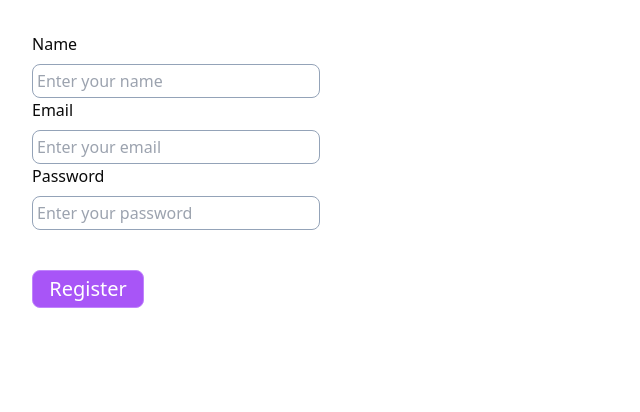
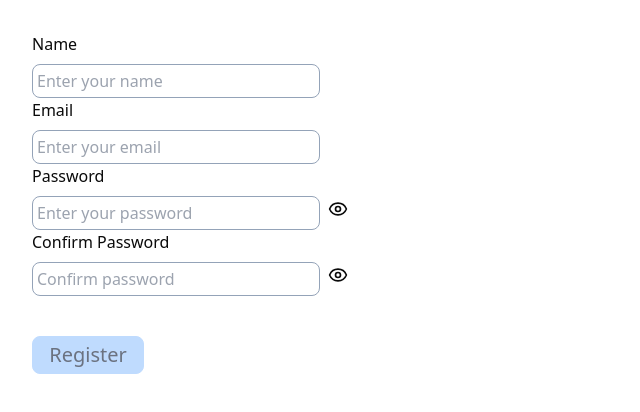
Before and after one commit to rajeshwory/user-list-component, a React (Vite) app: page /register in a window 1280 px wide. Shown: the top 412 px of the page, without its empty margins (0-640 px from the left). Built offline with nearby package versions, Linux system fonts and the light colour scheme.

Commit message:
feat: add password match validation to register form

```diff
--- a/src/pages/register.jsx
+++ b/src/pages/register.jsx
@@ -1,20 +1,36 @@
 import { useForm } from "react-hook-form";
 import { z } from "zod";
 import { zodResolver } from "@hookform/resolvers/zod";
+import { EyeOff, Eye } from "lucide-react";
+import { useState } from "react";
 
-const validationSchema = z.object({
-    name: z.string().min(5, {message: 'Required (field cannot be empty)'}),
-    email: z.string().min(1).email({message: 'Must be a valid email address'}),
-    password: z.string().min(8, {message: 'Must have at least 8 characters'})
+const validationSchema = z
+    .object({
+        name: z.string().min(5, { message: 'Required (field cannot be empty)' }),
+        email: z.string().min(1).email({ message: 'Must be a valid email address' }),
+        password: z.string().min(8, { message: 'Must have at least 8 characters' }),
+        confirmPassword: z.string().min(8)
+    })
+    .refine((data) => data.password === data.confirmPassword, {
+        message: "Password don't match",
+        path: ["confirmPassword"]
     })
 
 
+
 export const Register = () => {
-    const {register, handleSubmit, formState: {errors}} = useForm({resolver:zodResolver(validationSchema)})
+
+    const [isPasswordVisible, setIsPasswordVisible] = useState(false)
+    const [isConfirmVisible, setIsConfirmVisible] = useState(false)
+
+    const togglePasswordVisibility = () => setIsPasswordVisible(prevState => !prevState)
+    const toggleConfirmVisibility = () => setIsConfirmVisible(prevState => !prevState)
+
+    const { register, handleSubmit, formState: { errors, isValid } } = useForm({ resolver: zodResolver(validationSchema), mode: "onChange" })
     const submitForm = (data) => {
         console.log(data)
     }
-    return(
+    return (
         <div>
             <form onSubmit={handleSubmit(submitForm)} className="flex flex-col">
                 <label htmlFor="">Name</label>
@@ -34,15 +50,54 @@ export const Register = () => {
                 />
                 {errors.email && <span className="text-sm text-red-500 mb-5">{errors.email.message}</span>}
                 <label htmlFor="">Password</label>
+                <div className="">
                     <input
-                type="password"
+                        type={isPasswordVisible ? "text" : "password"}
                         required
                         placeholder="Enter your password"
-                className="mt-2 border border-slate-400 rounded-lg p-1 max-w-72"
-                {...register('password',{required:true})}
+                        className="mt-2 border border-slate-400 rounded-lg p-1 min-w-72"
+                        {...register('password', { required: true })}
                     />
+                    <button
+                        type="button"
+                        onClick={togglePasswordVisibility}
+                        aria-label={isPasswordVisible ? "Hide password" : "Show password"}
+                        aria-pressed={isPasswordVisible}
+                        aria-controls="password"
+                        className="ml-2 cursor-pointer"
+                    >{isPasswordVisible ? (
+                        <EyeOff size={20} aria-hidden="true" />
+                    )
+                        : (
+                            <Eye size={20} aria-hidden="true" />
+                        )}</button>
+                </div>
                 {errors.password && <span className="text-sm text-red-500 mb-5">{errors.password.message}</span>}
-                <button type="submit" className="border border-purple-400 bg-purple-500 text-xl p-1 rounded-lg mt-10 text-white max-w-28">Register</button>
+                <label>Confirm Password</label>
+                <div>
+                    <input
+                        type={isConfirmVisible ? "text" : "password"}
+                        required
+                        placeholder="Confirm password"
+                        className="mt-2 border border-slate-400 rounded-lg p-1 min-w-72"
+                        {...register('confirmPassword', { required: true })}
+                    />
+                    <button
+                        type="button"
+                        onClick={toggleConfirmVisibility}
+                        aria-label={isConfirmVisible ? "Hide password" : "Show password"}
+                        aria-pressed={isConfirmVisible}
+                        aria-controls="confirmPassword"
+                        className="ml-2 cursor-pointer"
+                    >{isConfirmVisible ? (
+                        <EyeOff size={20} aria-hidden="true" />
+                    )
+                        : (
+                            <Eye size={20} aria-hidden="true" />
+                        )}</button>
+                </div>
+                {errors.confirmPassword && <span className="text-sm text-red-500 mb-5">{errors.confirmPassword.message}</span>}
+                <button type="submit" disabled={!isValid} className="border border-purple-400 bg-purple-500 text-xl p-1 rounded-lg mt-10 text-white max-w-28 disabled:bg-blue-200 disabled:border-blue-200 disabled:text-gray-500">Register</button>
             </form>
         </div>
     )
```
Lines whose indentation alone changed are shown as unchanged.
